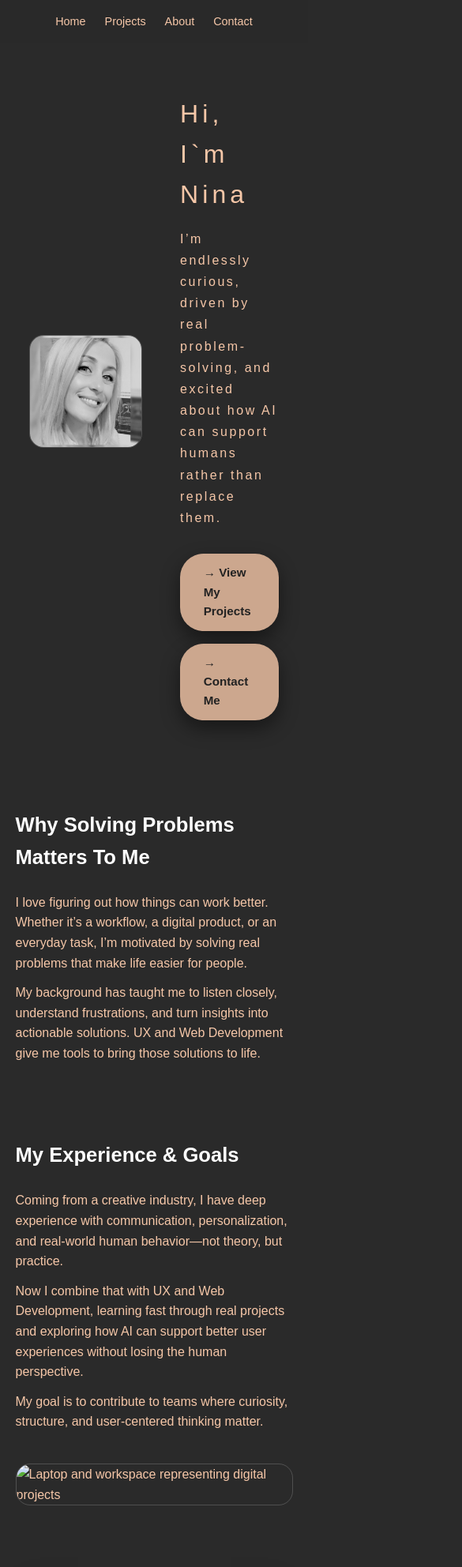
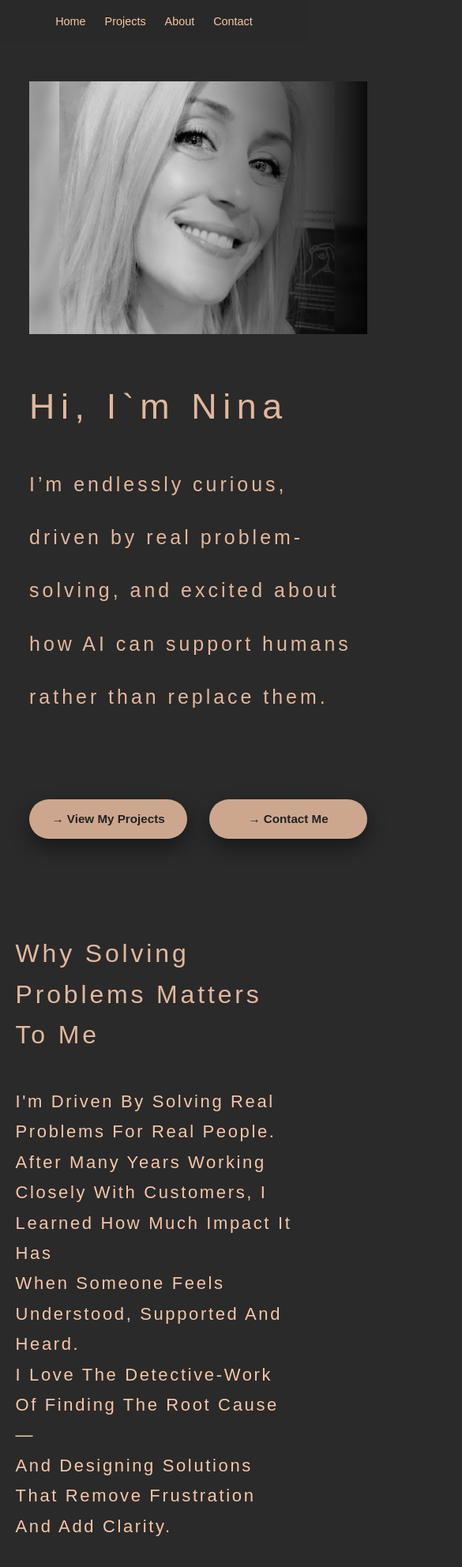
Before and after one commit to Nina-glitch-glitch/portfolio-exam, a plain HTML site: page Index.html in a window 390 px wide. Shown: the top 1984 px of the page at 79% size, 585 px wide, since content can reach past the window. Drawn offline with Linux system fonts and the light colour scheme; a web font is replaced by a local one.

Commit message:
ferdigstilling av landingpage og begynnelse på layout projectpage

```diff
--- a/CSS/style.css
+++ b/CSS/style.css
@@ -3,13 +3,14 @@
 ========================================= */
 :root {
   --color-bg: #2a2a2a;
-  --color-text: #f6c7a8;
+  --color-text-base: #f6c7a8;
+  --color-text-soft: rgba(246, 199, 168, 0.9);   /* 90% – brukt i hero/overskrifter */
   --color-dark: #222;
   --color-accent: #f6c7a8;
+  --color-accent-soft: rgba(246, 199, 168, 0.8); /* 80% – knapper, contact-card */
   --color-border-soft: rgba(255, 255, 255, 0.18);
-  --color-accent-soft: rgba(246, 199, 168, 0.8); /* F6C7A8 @ 80% */
 
-  --max-width: 1100px;
+  --max-width: 1400px;
 
   --radius-soft: 12px;
   --radius-button: 30px;
@@ -35,7 +36,7 @@ html {
 body {
   font-family: "Shanti", sans-serif;
   line-height: 1.6;
-  color: var(--color-text);
+  color: var(--color-text-base);
   background: var(--color-bg);
 }
 
@@ -137,10 +138,12 @@ a:focus-visible {
 }
 
 /* =========================================
-   BUTTONS
+   GENERELLE KNAPPER
 ========================================= */
 .btn {
-  display: inline-block;
+  display: inline-flex;
+  align-items: center;
+  justify-content: center;
   padding: 0.8rem 1.6rem;
   border-radius: var(--radius-button);
   font-weight: 600;
@@ -171,107 +174,249 @@ a:focus-visible {
   background: rgba(246, 199, 168, 0.1);
 }
 
+/* Hero-knapper – 200 x 50 som i Figma */
+.btn--primary {
+  display: inline-flex;
+  align-items: center;
+  justify-content: center;
+  min-width: 200px;
+  height: 50px;
+  padding: 0 1.6rem;
+  border-radius: 30px;
+  background: var(--color-accent-soft);   /* 80 % */
+  color: #222;
+  font-weight: 600;
+  border: none;
+  box-shadow: 0 10px 25px rgba(0, 0, 0, 0.45);
+  cursor: pointer;
+}
+
 /* =========================================
-   HERO
-========================================= */
-/* =========================================
-   HERO – matche Figma
+   HERO – DESKTOP
 ========================================= */
 .hero {
-  padding: 4rem 0 4rem;
+  padding: 1rem 0 4rem;
 }
 
+/* Desktop: én container, større gap mellom tekst og bilde */
 .hero__inner {
   width: min(var(--max-width), 90%);
   margin: 0 auto;
   display: grid;
-  grid-template-columns: 646px minmax(0, 1fr); /* tekstblokk + bilde, ca som Figma */
-  column-gap: 3rem;
+  /* tekstkolonne | bildekollonne */
+  grid-template-columns: 1fr 1fr;
+  /* STYR AVSTANDEN MELLOM TEKST OG BILDE HER */
+  column-gap: 15rem;
   align-items: center;
+  min-height: 33rem;
 }
 
-/* Venstre side – tekst */
+/* Venstre side – tekstblokket */
 .hero__content {
-  max-width: 646px;
-}
-
-.eyebrow {
-  text-transform: uppercase;
-  letter-spacing: 0.18em;
-  font-size: 0.75rem;
-  color: var(--color-accent);
-  margin-bottom: 0.4rem;
+  max-width: 29rem;
+  text-align: center;
+  margin-top: 3.5rem;
 }
 
 .hero__title {
-  font-size: 1.6rem;
-  margin-bottom: 1.6rem;
-  color: var(--color-accent);
-  font-weight: 400;  /* som Shanti Regular */
+  font-family: "Shanti", sans-serif;
+  font-weight: 450;
+  color: rgba(246, 199, 168, 0.9);
+  font-size: 2.8rem;
+  letter-spacing: 0.17em;
+  margin-bottom: 1.8rem;
 }
 
 .hero__lead {
-  font-size: 0.95rem;
-  line-height: 1.7;
-  max-width: 38rem;
-  margin-bottom: 2rem;
+  font-family: "Shanti", sans-serif;
+  font-size: 1.56rem;        /* 25px ≈ 1.56rem */
+  line-height: 2.7;          /* tilsvarer 70px på 25px font */
+  letter-spacing: 0.16em;    /* 16% */
+  color: rgba(246, 199, 168, 0.9);
+  margin-bottom: 6rem;
 }
 
 /* Knapper under teksten */
 .hero__actions {
   display: flex;
-  flex-wrap: wrap;
-  gap: 0.8rem;
+  justify-content: center;
+  gap: 1.75rem;
 }
 
-/* Høyre side – bilde */
+/* Høyre side – bildekolonnen */
 .hero__media {
-  justify-self: end;        /* skyver bildet mot høyre slik som i Figma */
-  width: 420px;
-  height: 420px;
-  overflow: hidden;         /* gjør at bildet croppes i ramma */
+  position: relative;
+  justify-self: end;
+  width: 100%;
+  max-width: 520px;     /* bredden på selve bildet */
+  height: 700px;        /* høyden – juster 600–700 hvis du vil */
+  overflow: hidden;
+  margin-top: -3rem;
 }
 
+/* Selve bildet – fyller ramma */
 .hero__media img {
   width: 100%;
   height: 100%;
-  object-fit: cover;        /* gir samme “crop” som i Figma */
-  border-radius: 0;         /* INGEN corner radius */
-  border: none;             /* ingen kantlinje */
+  object-fit: cover;
+  object-position: 50%;   /* evt: 60% 50% hvis du vil forskyve litt */
+  display: block;
+  border-radius: 0;
+  border: none;
 }
 
-
-/* =========================================
-   GENERIC SECTIONS (WHY, EXPERIENCE)
-========================================= */
-.section__header {
-  margin-bottom: 1.5rem;
-}
-
-.section__header h2 {
-  font-size: 1.6rem;
-  color: #ffffff;
-}
-
-.section__body p + p {
-  margin-top: 0.75rem;
-}
-
-/* Split layout (experience) */
-.section--split .section__inner {
-  display: grid;
-  grid-template-columns: 1.5fr 1.2fr;
-  gap: 2.5rem;
-  align-items: center;
-}
-
-.section__image {
-  border-radius: 18px;
-  border: 1px solid var(--color-border-soft);
+/* Sotingen fra midten og ut mot høyre */
+.hero__media::after {
+  content: "";
+  position: absolute;
+  inset: 0;
+  background: linear-gradient(
+    to right,
+    rgba(0, 0, 0, 0) 45%,
+    rgba(0, 0, 0, 0.95) 100%
+  );
+  pointer-events: none;
 }
 
 /* =========================================
-   GENERELLE FORM-STILER
+   WHY SECTION
+========================================= */
+.why {
+  padding: 6rem 0;               /* luft over/under seksjonen */
+}
+
+.why__inner {
+  width: min(1270px, 90%);
+  margin: 0 auto;                /* midt på siden */
+  text-align: left;
+}
+
+/* Tittel */
+.why__title {
+  font-family: "Shanti", sans-serif;
+  font-weight: 300;              /* litt tynnere */
+  font-size: 2rem;
+  letter-spacing: 0.12em;
+  margin-bottom: 2.5rem;
+  margin-left: 0;                /* VIKTIG: ingen innrykk */
+  color: var(--color-text-soft);
+}
+
+/* Brødtekst */
+.why__text {
+  font-family: "Shanti", sans-serif;
+  font-size: 1.375rem;           /* 25px */
+  line-height: 2.4rem;           /* ca 50px */
+  letter-spacing: 0.12em;
+  color: var(--color-text-base);
+  max-width: 62rem;
+  text-align: left;
+  margin-left: 0;                /* VIKTIG: ingen innrykk */
+}
+
+.why__actions {
+  display: flex;
+  justify-content: flex-start;   /* starter på samme venstrekant som teksten */
+  max-width: 62rem;
+  margin: 3rem 0 0;              /* litt luft ned fra teksten */
+}
+
+.why__actions .btn {
+  margin-left: 0;                /* ingen ekstra innrykk */
+}
+
+/* =========================================
+   MY EXPERIENCE & GOALS
+========================================= */
+.experience {
+  padding: 5rem 0;
+}
+
+.experience__inner {
+  display: grid;
+  grid-template-columns: 1.3fr 0.7fr; /* litt bredere tekst, smalere bilde */
+  align-items: center;
+  gap: 2rem;
+  width: min(1270px, 90%);
+  margin: 0 auto;
+}
+
+/* Tittel – My Experience & Goals (match WHY-stil) */
+.experience__title {
+  font-family: "Shanti", sans-serif;
+  font-weight: 300;              /* litt tynnere */
+  font-size: 2rem;
+  letter-spacing: 0.12em;
+  margin-bottom: 2.5rem;
+  margin-left: 0;                /* VIKTIG: ingen innrykk */
+  color: var(--color-text-soft);
+}
+
+/* Brødtekst – My Experience & Goals (identisk med WHY-seksjonen) */
+.experience__text {
+  font-family: "Shanti", sans-serif;
+  font-size: 1.375rem;           /* 25px */
+  line-height: 2.4rem;           /* ca 50px */
+  letter-spacing: 0.12em;
+  color: var(--color-text-base);
+  max-width: 62rem;
+  text-align: left;
+  margin-left: 0;                /* VIKTIG: ingen innrykk */
+}
+
+.experience__text p + p {
+  margin-top: 0.6rem;
+}
+
+/* Bildekolonne */
+.experience__media {
+  justify-self: end;
+  max-width: 420px;   /* juster om du vil ha bildet større/mindre */
+}
+
+.experience__media img {
+  width: 100%;
+  height: auto;
+  display: block;
+  border-radius: 0; /* <-- Viktig! */
+}
+
+/* ---------- Mobile / tablet (experience) ---------- */
+@media (max-width: 900px) {
+  .experience__inner {
+    grid-template-columns: 1fr;
+    row-gap: 2rem;
+  }
+
+  .experience__media {
+    justify-self: center;
+    max-width: 500px;
+  }
+
+  .experience__title {
+    text-align: left;
+  }
+}
+
+/* MOBIL / TABLET – legg bildet over teksten */
+@media (max-width: 900px) {
+  .experience__inner {
+    grid-template-columns: 1fr;
+    row-gap: 2.5rem;
+  }
+
+  .experience__media {
+    order: -1;
+    justify-self: center;
+  }
+
+  .experience__media img {
+    max-width: 100%;
+  }
+}
+
+/* =========================================
+   GENERELLE FORM-STILER (fallback)
 ========================================= */
 input,
 textarea {
@@ -280,7 +425,7 @@ textarea {
   border-radius: var(--radius-input);
   border: 1px solid #444;
   background: #2a2a2a;
-  color: var(--color-text);
+  color: var(--color-text-base);
   font: inherit;
   box-sizing: border-box;
 }
@@ -298,25 +443,25 @@ textarea:focus-visible {
 }
 
 /* =========================================
-   CONTACT – match Figma
+   CONTACT – MATCH FIGMA
 ========================================= */
 .section--contact .section__inner {
   width: min(var(--max-width), 90%);
   margin: 0 auto;
   display: grid;
-  grid-template-columns: 674px 1fr; /* kortet + kolonnen med knapper */
+  grid-template-columns: 674px 1fr;   /* kortet + knappesøyle */
   column-gap: 5rem;
   align-items: flex-start;
 }
 
-/* Kontaktkortet (venstre) */
+/* Kortet til venstre */
 .contact-card {
-  width: 674px;                      /* samme bredde som i Figma */
+  width: 674px;
   max-width: 674px;
   background: var(--color-accent-soft);
   color: #222;
-  padding: 1.8rem 2.5rem 2rem;       /* litt mindre topp/bunn → lavere kort */
-  border-radius: 0;                  /* rette hjørner */
+  padding: 1.8rem 2.5rem 2rem;
+  border-radius: 0;
   box-shadow: 0 18px 40px rgba(0, 0, 0, 0.4);
   margin: 0 auto;
   display: flex;
@@ -332,14 +477,14 @@ textarea:focus-visible {
 /* Let’s talk – heading i contact-kortet */
 .contact-card h2 {
   font-family: "Shanti", sans-serif;
-  font-weight: 400;          /* ikke bold */
-  color: #222;               /* sort tekst */
+  font-weight: 400;      /* ikke bold */
+  color: #222;
   font-size: 1.6rem;
 }
 
 /* Formular inne i kortet */
 .contact-form {
-  width: 594px;                      /* eksakt fra Figma */
+  width: 594px;             /* eksakt fra Figma */
   display: flex;
   flex-direction: column;
   gap: 0.9rem;
@@ -357,7 +502,7 @@ textarea:focus-visible {
 
 .form-row textarea {
   width: 594px;
-  height: 240px;                     /* litt lavere enn 278 → kortet blir mindre høyt */
+  height: 240px;           /* litt lavere enn 278 → kortet blir noe lavere */
   background: #ffffff;
   border-radius: 30px;
   border: none;
@@ -379,14 +524,14 @@ textarea:focus-visible {
   cursor: pointer;
 }
 
-/* Pill-knapper (Facebook / Gmail / LinkedIn) */
+/* Pill-knapper (Facebook / Gmail / LinkedIn) til høyre */
 .contact-actions {
   display: flex;
   flex-direction: column;
   gap: 3.125rem;       /* 50px vertikalt mellom knappene */
   align-items: flex-start;
-  justify-self: end;   /* skyver hele kolonnen lenger til høyre */
-  margin-top: 4rem;    /* flytter kolonnen litt ned */
+  justify-self: end;
+  margin-top: 4rem;
 }
 
 .contact-pill {
@@ -409,19 +554,100 @@ textarea:focus-visible {
 }
 
 /* =========================================
-   PROJECT PAGE
+   PROJECT PAGE (projects.html)
 ========================================= */
-.project-case__grid {
+/* =========================================
+   PROJECT HERO (two-column intro section)
+========================================= */
+
+.project-hero {
+  padding: 6rem 0 4rem;
+}
+
+.project-hero__inner {
+  width: min(1270px, 90%);
+  margin: 0 auto;
   display: grid;
-  grid-template-columns: 1.5fr 1.2fr;
+  grid-template-columns: 1.2fr 0.8fr; /* tekst | bilde */
+  gap: 4rem;
+  align-items: flex-start;
+}
+
+.project-hero__content {
+  display: flex;
+  flex-direction: column;
   gap: 2.5rem;
 }
 
-.project-case__media img {
+/* Titles inside the blocks */
+.project-block__title {
+  font-family: "Shanti", sans-serif;
+  font-size: 1.8rem;
+  font-weight: 300;
+  letter-spacing: 0.12em;
+  color: var(--color-text-soft);
+  margin-bottom: 0.8rem;
+}
+
+/* Body text */
+.project-block p {
+  font-family: "Shanti", sans-serif;
+  font-size: 1.375rem;     /* ca 22px */
+  line-height: 2.3rem;
+  letter-spacing: 0.12em;
+  color: var(--color-text-base);
+  max-width: 60rem;
+}
+
+/* IMAGE COLUMN */
+.project-hero__media {
+  justify-self: end;
+  max-width: 520px;
+}
+
+.project-hero__media img {
   width: 100%;
-  border-radius: var(--radius-soft);
-  border: 1px solid var(--color-border-soft);
+  display: block;
+  border-radius: 0;
 }
+
+/* RESPONSIVT FOR PROJECT HERO */
+@media (max-width: 900px) {
+  .project-hero {
+    padding: 3.5rem 0 2.5rem;
+  }
+
+  .project-hero__inner {
+    grid-template-columns: 1fr;
+    gap: 2.5rem;
+  }
+
+  .project-hero__media {
+    justify-self: center;
+    max-width: 420px;
+    order: -1;             /* bilde over teksten på mobil */
+  }
+
+  .project-block p {
+    font-size: 1.1rem;
+    line-height: 1.8rem;
+  }
+}
+
+
+/* MOBILE */
+@media (max-width: 900px) {
+  .project-hero__inner {
+    grid-template-columns: 1fr;
+    gap: 2.5rem;
+  }
+
+  .project-hero__media {
+    justify-self: center;
+    max-width: 100%;
+  }
+}
+
 
 /* =========================================
    FOOTER
@@ -436,123 +662,51 @@ textarea:focus-visible {
   width: min(var(--max-width), 90%);
   margin: 0 auto;
   text-align: center;
-  font-size: 0.8rem;
-  color: #bbb;
+
+  font-family: "Shanti", sans-serif;
+  font-size: 0.9rem;          /* samme som topbar-nav */
+  letter-spacing: 0.12em;     /* gir samme følelse som resten av siten */
+  color: var(--color-text-soft);
 }
 
+
 /* =========================================
-   RESPONSIVE BREAKPOINTS
+   RESPONSIVE – MOBIL/TABLET (hero)
 ========================================= */
 @media (max-width: 900px) {
-  .hero__inner,
-  .section--split .section__inner,
-  .project-case__grid,
-  .section--contact .section__inner {
-    grid-template-columns: 1fr;
+  .hero {
+    padding: 3rem 0 1.5rem;
+  }
+
+  .hero__inner {
+    width: min(var(--max-width), 90%);
+    margin: 0 auto;
+    padding-left: 0;
+    padding-right: 0;
+    grid-template-columns: 1fr; /* én kolonne */
+    row-gap: 2rem;
   }
 
   .hero__media {
-    order: -1;
-  }
-
-  .section--contact .section__inner {
-    column-gap: 0;
-  }
-
-  .contact-card,
-  .contact-form,
-  .form-row input,
-  .form-row textarea,
-  .btn-submit {
-    width: 100%;
-  }
-
-  .contact-actions {
-    align-items: center;
-    justify-self: center;
-    margin-top: 2rem;
-  }
-}
-@media (max-width: 900px) {
-  .hero__inner,
-  .section--split .section__inner,
-  .section--contact .section__inner,
-  .project-case__grid {
-    grid-template-columns: 1fr;
-  }
-
-  .hero__media {
-    order: -1;           /* bilde over tekst på små skjermer */
+    order: -1;             /* bilde over tekst */
     width: 100%;
     max-width: 500px;
-    height: auto;
-    margin: 0 auto 2rem;
+    height: 320px;
+    margin: 0 auto 1.5rem;
   }
 
   .hero__media img {
-    height: auto;
+    width: 100%;
+    height: 100%;
+    object-position: center;
+  }
+
+  .hero__content {
+    text-align: left;
+    margin: 0 auto;
+  }
+
+  .hero__actions {
+    justify-content: flex-start;
   }
 }
-
-/* =========================================
-   HERO — MATCH FIGMA EXACTLY
-========================================= */
-
-.hero {
-  padding-top: 4rem;
-}
-
-.hero__inner {
-  width: min(var(--max-width), 90%);
-  margin: 0 auto;
-  display: grid;
-  grid-template-columns: 1.6fr 1.4fr;
-  gap: 3rem;
-  align-items: center;
-}
-
-/* ---- Heading ---- */
-.hero__title {
-  font-family: "Shanti", sans-serif;
-  font-weight: 400;                       /* IKKE bold */
-  color: var(--color-text);
-  font-size: 2rem;
-  margin-bottom: 1rem;
-  letter-spacing: 0.16em;                 /* 16% EXACT */
-}
-
-/* ---- Supporting text ---- */
-.hero__lead {
-  font-family: "Shanti", sans-serif;
-  font-size: 1rem;
-  line-height: 1.7;                       /* tilsvarer 70 i Figma */
-  letter-spacing: 0.16em;
-  max-width: 40rem;
-  margin-bottom: 2rem;
-  color: var(--color-text);
-}
-
-/* ---- Buttons ---- */
-.hero__actions {
-  display: flex;
-  gap: 1rem;
-  flex-wrap: wrap;
-}
-
-.btn--primary {
-  background: var(--color-accent-soft);    /* samme som pill buttons */
-  color: #222;
-  padding: 0.7rem 1.8rem;
-  border-radius: 30px;
-  font-weight: 600;
-  box-shadow: 0 10px 25px rgba(0, 0, 0, 0.45);
-}
-
-/* ---- Image ---- */
-.hero__media img {
-  width: 100%;
-  height: 100%;
-  object-fit: cover;          /* gjør at bildet CROPPES slik som i Figma */
-  border-radius: 18px;
-  border: 1px solid var(--color-border-soft);
-}
--- a/Index.html
+++ b/Index.html
@@ -67,58 +67,71 @@
     </section>
 
     <!-- WHY ------------------------------- -->
-    <section id="why" class="section section--text">
-      <div class="section__inner">
-        <header class="section__header">
-          <h2>Why Solving Problems Matters To Me</h2>
-        </header>
+   <section class="why">
+  <div class="why__inner">
+    <h2 class="why__title">Why Solving Problems Matters To Me</h2>
 
-        <div class="section__body">
-          <p>
-            I love figuring out how things can work better. Whether it’s a workflow, a digital product,
-            or an everyday task, I’m motivated by solving real problems that make life easier for people.
+    <p class="why__text">
+      I'm Driven By Solving Real Problems For Real People.<br>
+      After Many Years Working Closely With Customers, I Learned How Much Impact It Has<br>
+      When Someone Feels Understood, Supported And Heard.<br>
+      I Love The Detective-Work Of Finding The Root Cause —<br>
+      And Designing Solutions That Remove Frustration And Add Clarity.<br><br>
+
+      Learning UX, UI And Web Development Has Given Me The Tools To Turn That Mindset<br>
+      Into Digital Experiences — And I'm Growing Fast.
     </p>
-          <p>
-            My background has taught me to listen closely, understand frustrations, and turn insights
-            into actionable solutions. UX and Web Development give me tools to bring those solutions to life.
-          </p>
+
+    <div class="why__actions">
+      <a href="#projects" class="btn btn--primary">→ View My Projects</a>
     </div>
   </div>
 </section>
 
-    <!-- EXPERIENCE ------------------------------- -->
-    <section id="experience" class="section section--split">
-      <div class="section__inner">
+        <!-- =========================================
+         MY EXPERIENCE & GOALS
+    ========================================== -->
+    <section id="experience" class="experience">
+      <div class="experience__inner">
 
-        <div class="section__content">
-          <header class="section__header">
-            <h2>My Experience &amp; Goals</h2>
-          </header>
+        <!-- Venstre: tekst -->
+        <div class="experience__content">
+          <h2 class="experience__title">My Experience &amp; Goals</h2>
 
-          <div class="section__body">
+          <div class="experience__text">
             <p>
-              Coming from a creative industry, I have deep experience with communication, personalization,
-              and real-world human behavior—not theory, but practice.
+              I love figuring out how things can work better.
             </p>
             <p>
-              Now I combine that with UX and Web Development, learning fast through real projects and exploring
-              how AI can support better user experiences without losing the human perspective.
+              Whether it’s a workflow, a digital product or an everyday task, I’m motivated by
+              solving real problems that make life easier for people.
             </p>
             <p>
-              My goal is to contribute to teams where curiosity, structure, and user-centered thinking matter.
+              My background has taught me to listen closely, understand frustrations and turn
+              insights into solutions.
+            </p>
+            <p>
+              Now I’m combining that experience with UX and web development – learning fast,
+              improving constantly and applying what I learn through real projects.
+            </p>
+            <p>
+              I’m excited about the journey ahead, and I’m ready to contribute where curiosity,
+              structure and user-centred thinking matter.
             </p>
           </div>
         </div>
 
-        <figure class="section__media">
+        <!-- Høyre: bilde -->
+        <figure class="experience__media">
+          <!-- BYTT src TIL DIN FIL/BANESTI -->
           <img
-            src="Images/workspace-placeholder.jpg"
-            alt="Laptop and workspace representing digital projects"
-            class="section__image">
+             src="Images/experience-laptop.png"
+            alt="Laptop and books on a desk with warm lighting">
         </figure>
 
       </div>
     </section>
+
 
     <!-- CONTACT ------------------------------- -->
     <section id="contact" class="section section--contact">
@@ -168,9 +181,7 @@
   <!-- ================= FOOTER ================= -->
 <footer class="site-footer">
   <div class="site-footer__inner">
-      <p>&copy; <span id="year"></span> Nina Finstad. All rights reserved.</p>
+    <p>Thanks For Visiting My Portfolio.</p>
+    <p>© 2025 Nina Finstad</p>
   </div>
 </footer>
-
-</body>
-</html>
```
Also changed, not shown: projects.html (+63 -62 lines), Images/experience-laptop.png (added), 1 other file. Lines whose indentation alone changed are shown as unchanged.
